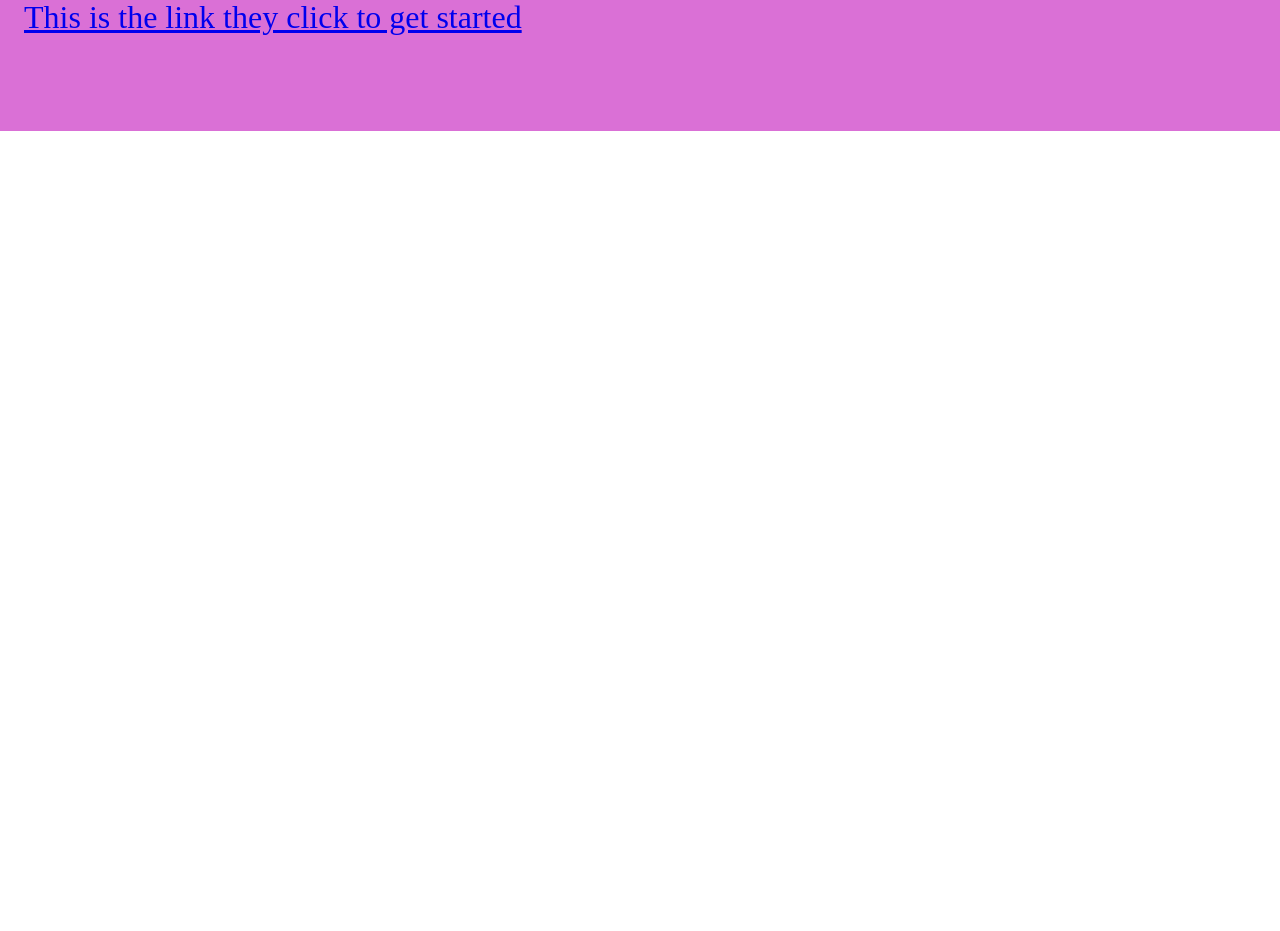
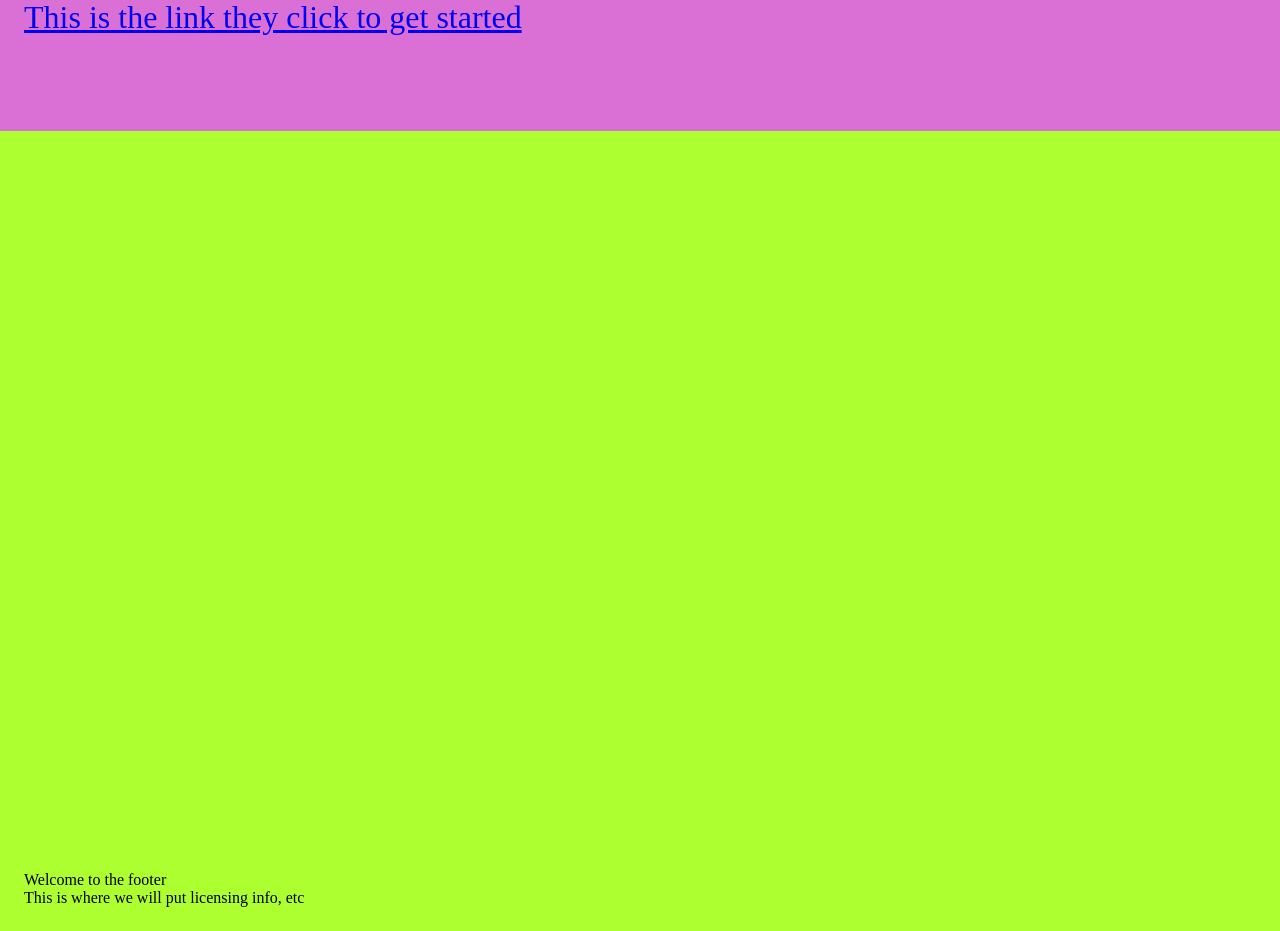
Before and after one commit to Luke-Mueller/ycc, a React (Create React App) app: page / in a window 1280 px wide. Shown: the part 4220-5151 px from the top of the page. Before the commit the page ends 4351 px from the top, so only its background shows below. Built offline with nearby package versions, Linux system fonts and the light colour scheme.

Commit message:
adds simple footer

```diff
--- a/src/App.js
+++ b/src/App.js
@@ -1,9 +1,10 @@
 import React from 'react';
 
+import Cards from './Components/Cards/Cards';
+import Footer from './Components/Shared/Footer/Footer';
 import Home from './Components/Home/Home';
-import Cards from './Components/Cards/Cards';
+import JoinUs from './Components/JoinUs/JoinUs';
 import YourColoradoCharity from './Components/YourColoradoCharity/YourColoradoCharity';
-import JoinUs from './Components/JoinUs/JoinUs';
 
 import './App.css';
 
@@ -14,6 +15,7 @@ const App = () => {
       <YourColoradoCharity />
       <Cards />
       <JoinUs />
+      <Footer />
     </div>
   );
 }
--- /dev/null
+++ b/src/Components/Shared/Footer/Footer.css
@@ -0,0 +1,10 @@
+.Footer {
+  height: 100vh;
+  width: 100%;
+  padding: 1.5rem;
+  background-color: greenyellow;
+  display: flex;
+  flex-direction: column;
+  justify-content: flex-end;
+  align-items: flex-start;
+}
--- /dev/null
+++ b/src/Components/Shared/Footer/Footer.js
@@ -0,0 +1,14 @@
+import React from 'react';
+
+import './Footer.css';
+
+const Footer = props => {
+  return (
+    <footer className="Footer">
+      <p>Welcome to the footer</p>
+      <p>This is where we will put licensing info, etc</p>
+    </footer>
+  )
+};
+
+export default Footer;
```
